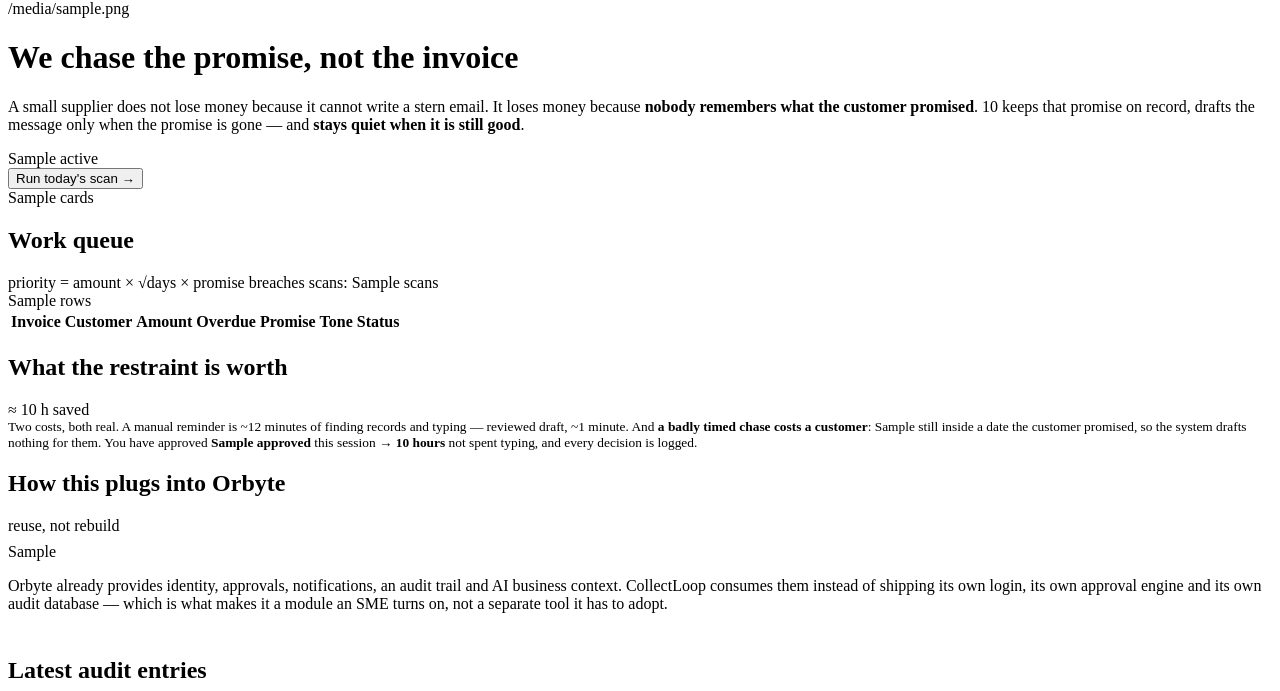
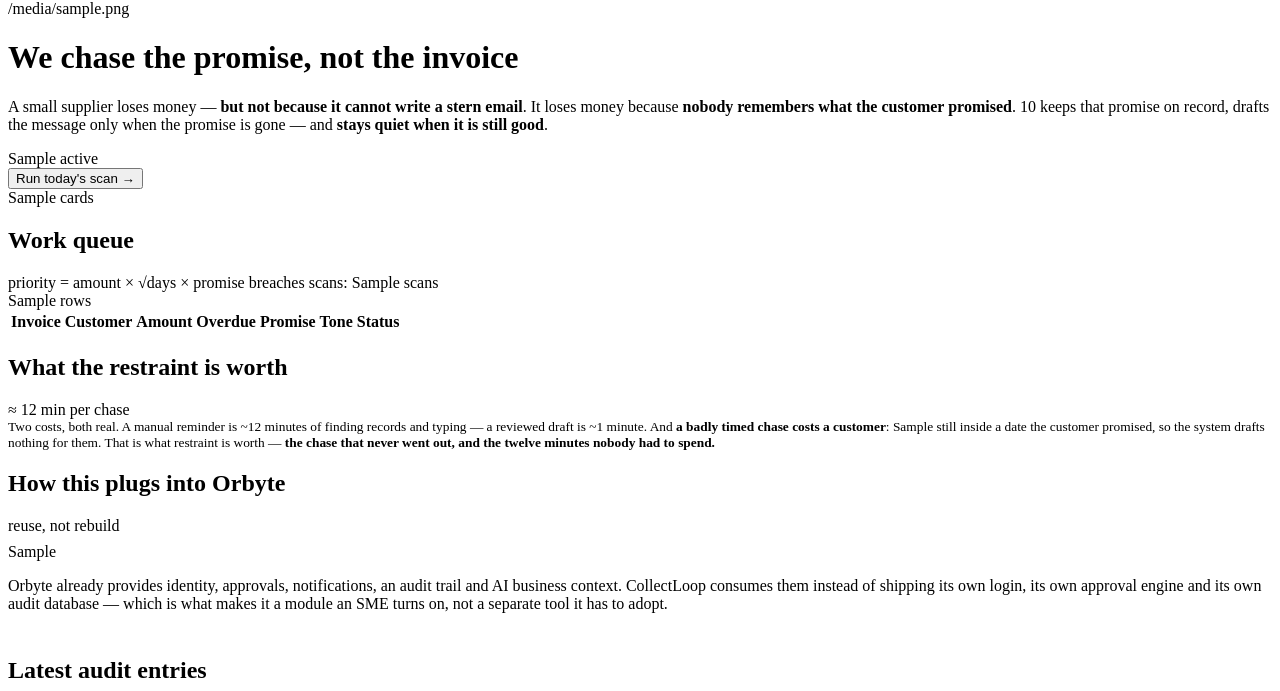
Before and after one commit to Carrey82/rref-collection-sdc, a Python web app: template templates/index.html in a window 1280 px wide. Shown: the part 44-735 px from the top of the page. Run offline with Jinja, Linux system fonts and the light colour scheme; the template is opened without the code that fills it: most values are stand-ins (such as "Sample title", 1, 10 or a date in 2020); lists and menus that the app fills with data are empty.

Commit message:
Fix ambiguous negative in hero copy; make restraint panel state-independent
- Hero: 'lose money -- but not because they cannot write a reminder'
  (the previous 'do not lose money because ...' read as the opposite)
- Panel: replace the session-dependent 'approx 0.0 h saved' chip with
  'approx 12 min per chase', so a cold demo does not display zero value

23 unit tests still pass.

```diff
--- a/templates/index.html
+++ b/templates/index.html
@@ -26,8 +26,8 @@
   <div class="hero">
     <div class="txt">
       <h1>We chase the promise, not the invoice</h1>
-      <p class="lead">A small supplier does not lose money because it cannot write a stern
-        email. It loses money because <b>nobody remembers what the customer promised</b>.
+      <p class="lead">A small supplier loses money — <b>but not because it cannot write a stern
+        email</b>. It loses money because <b>nobody remembers what the customer promised</b>.
         {{app}} keeps that promise on record, drafts the message only when the promise is
         gone — and <b>stays quiet when it is still good</b>.</p>
     </div>
@@ -62,15 +62,15 @@
   <div class="panel">
     <div class="head">
       <h2>What the restraint is worth</h2>
-      <span class="chip chip-green">≈ {{saved_hours}} h saved</span>
+      <span class="chip chip-green">≈ 12 min per chase</span>
     </div>
     <div class="body">
       <p style="margin:0;font-size:13.4px;color:var(--ink2)">
         Two costs, both real. A manual reminder is ~12 minutes of finding records and
-        typing — reviewed draft, ~1 minute. And <b>a badly timed chase costs a customer</b>:
+        typing — a reviewed draft is ~1 minute. And <b>a badly timed chase costs a customer</b>:
         {{held_clause}} still inside a date the customer promised, so the system
-        drafts nothing for them. You have approved <b>{{approved}}</b> this session → <b>{{saved_hours}} hours</b>
-        not spent typing, and every decision is logged.
+        drafts nothing for them. That is what restraint is worth — <b>the chase that never
+        went out, and the twelve minutes nobody had to spend.</b>
       </p>
     </div>
   </div>
```
Also changed, not shown: docs/pitch.md (+1 -1 lines), README.md.
